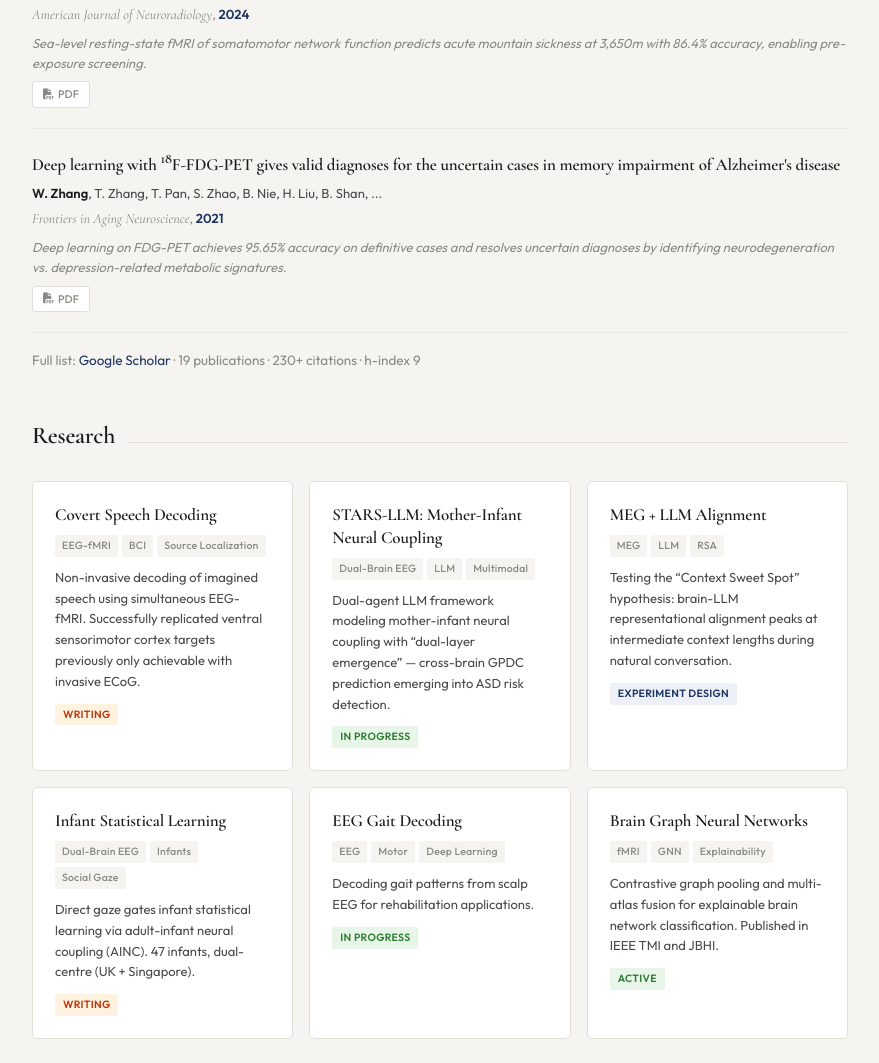
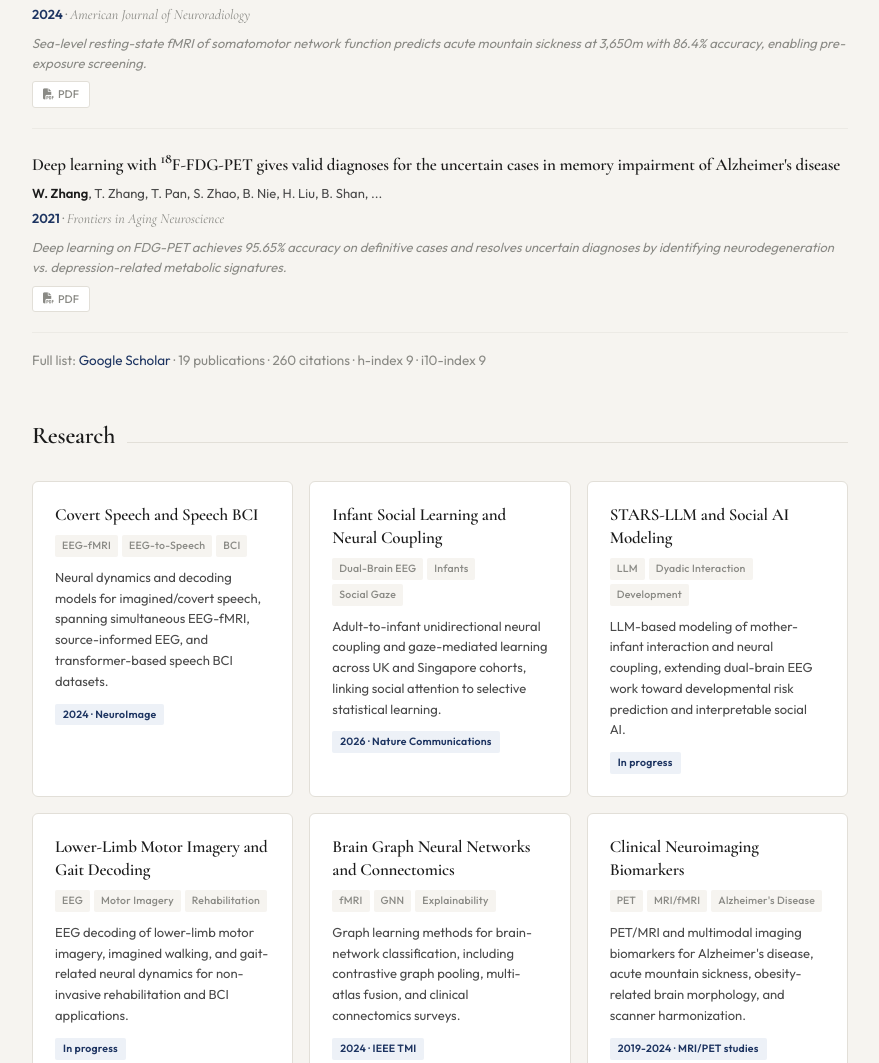
Before and after one commit to Wilson-WeiZhang/Wilson-WeiZhang.github.io, a plain HTML site: page index.html in a window 1280 px wide. Shown: the part 1309-2372 px from the top of the page, without its empty margins (200-1079 px from the left). Drawn offline with nearby package versions, Linux system fonts and the light colour scheme.

Commit message:
Update research themes

```diff
--- a/index.html
+++ b/index.html
@@ -347,6 +347,17 @@
         .st-active { background: #E8F5E9; color: #2E7D32; }
         .st-writing { background: #FFF3E0; color: #BF360C; }
         .st-design { background: var(--accent-light); color: var(--accent); }
+        .r-paper {
+            display: inline-block;
+            margin-top: 12px;
+            font-size: 10.5px;
+            font-weight: 600;
+            padding: 2px 8px;
+            border-radius: 2px;
+            letter-spacing: 0.02em;
+            background: var(--accent-light);
+            color: var(--accent);
+        }
 
         /* ── EDUCATION ── */
         .edu-list { list-style: none; }
@@ -548,7 +559,7 @@
     <div class="feat-pub">
         <div class="pub-title">Adult-to-infant unidirectional neural coupling mediates selective social learning in infants from the UK and Singapore</div>
         <div class="pub-meta"><span class="me">W. Zhang</span>, K. Clackson, S. Georgieva, L. Santamaria, V. Reindl, V. Noreika, N. Darby, V. Valsd&oacute;ttir, P. Santhanakrishnan, V. Leong*</div>
-        <div class="pub-venue"><em>Nature Communications</em>, <span class="yr">2026</span> &middot; in press</div>
+        <div class="pub-venue"><span class="yr">2026</span> &middot; <em>Nature Communications</em> &middot; in press</div>
         <div class="pub-blurb">Unidirectional adult-to-infant neural coupling, modulated by eye contact, mediates selective learning of artificial language in infants across UK and Singapore &mdash; a better predictor than infants&rsquo; own neural activity.</div>
         <div class="pub-badges">
             <a href="#"><i class="fas fa-file-pdf"></i> PDF</a>
@@ -558,18 +569,18 @@
     <div class="feat-pub">
         <div class="pub-title">Revealing the spatiotemporal brain dynamics of covert speech compared with overt speech: A simultaneous EEG-fMRI study</div>
         <div class="pub-meta"><span class="me">W. Zhang</span>, M. Jiang, K.A.C. Teo, R. Bhuvanakantham, L.G. Fong, W.K.J. Sim, ...</div>
-        <div class="pub-venue"><em>NeuroImage</em>, <span class="yr">2024</span></div>
+        <div class="pub-venue"><span class="yr">2024</span> &middot; <em>NeuroImage</em></div>
         <div class="pub-blurb">Simultaneous EEG-fMRI reveals covert speech activates left putamen earlier than overt speech, with weaker connectivity to speech regions &mdash; offering mechanistic insights for BCI speech applications.</div>
         <div class="pub-badges">
             <a href="#"><i class="fas fa-file-pdf"></i> PDF</a>
-            <a href="https://doi.org/10.1016/j.neuroimage.2024.120611" target="_blank"><i class="fas fa-link"></i> DOI</a>
+            <a href="https://doi.org/10.1016/j.neuroimage.2024.120629" target="_blank"><i class="fas fa-link"></i> DOI</a>
         </div>
     </div>
 
     <div class="feat-pub">
         <div class="pub-title">Contrastive Graph Pooling for Explainable Classification of Brain Networks</div>
         <div class="pub-meta">J. Xu, Q. Bian, X. Li, A. Zhang, Y. Ke, M. Qiao, <span class="me">W. Zhang</span>, W.K.J. Sim, B. Guly&aacute;s</div>
-        <div class="pub-venue"><em>IEEE Transactions on Medical Imaging</em>, <span class="yr">2024</span></div>
+        <div class="pub-venue"><span class="yr">2024</span> &middot; <em>IEEE Transactions on Medical Imaging</em></div>
         <div class="pub-blurb">ContrastPool combines contrastive dual-attention with differentiable graph pooling for fMRI-based brain network classification, with extracted patterns aligning with established neuroscience knowledge.</div>
         <div class="pub-badges">
             <a href="#"><i class="fas fa-file-pdf"></i> PDF</a>
@@ -579,7 +590,7 @@
     <div class="feat-pub">
         <div class="pub-title">Investigating sea-level brain predictors for acute mountain sickness: A multimodal MRI study</div>
         <div class="pub-meta"><span class="me">W. Zhang</span>, J. Feng, W. Liu, S. Zhang, X. Yu, J. Liu, B. Shan, L. Ma</div>
-        <div class="pub-venue"><em>American Journal of Neuroradiology</em>, <span class="yr">2024</span></div>
+        <div class="pub-venue"><span class="yr">2024</span> &middot; <em>American Journal of Neuroradiology</em></div>
         <div class="pub-blurb">Sea-level resting-state fMRI of somatomotor network function predicts acute mountain sickness at 3,650m with 86.4% accuracy, enabling pre-exposure screening.</div>
         <div class="pub-badges">
             <a href="#"><i class="fas fa-file-pdf"></i> PDF</a>
@@ -589,7 +600,7 @@
     <div class="feat-pub">
         <div class="pub-title">Deep learning with <sup>18</sup>F-FDG-PET gives valid diagnoses for the uncertain cases in memory impairment of Alzheimer's disease</div>
         <div class="pub-meta"><span class="me">W. Zhang</span>, T. Zhang, T. Pan, S. Zhao, B. Nie, H. Liu, B. Shan, ...</div>
-        <div class="pub-venue"><em>Frontiers in Aging Neuroscience</em>, <span class="yr">2021</span></div>
+        <div class="pub-venue"><span class="yr">2021</span> &middot; <em>Frontiers in Aging Neuroscience</em></div>
         <div class="pub-blurb">Deep learning on FDG-PET achieves 95.65% accuracy on definitive cases and resolves uncertain diagnoses by identifying neurodegeneration vs. depression-related metabolic signatures.</div>
         <div class="pub-badges">
             <a href="#"><i class="fas fa-file-pdf"></i> PDF</a>
@@ -598,7 +609,7 @@
 
     <p class="pub-summary">
         Full list: <a href="https://scholar.google.com/citations?user=Kqc41x4AAAAJ" target="_blank">Google Scholar</a>
-        &middot; 19 publications &middot; 230+ citations &middot; h-index 9
+        &middot; 19 publications &middot; 260 citations &middot; h-index 9 &middot; i10-index 9
     </p>
 </section>
 
@@ -606,40 +617,40 @@
     <div class="sec-head"><h2>Research</h2></div>
     <div class="research-grid">
         <div class="r-card">
-            <h3>Covert Speech Decoding</h3>
-            <div class="r-tags"><span>EEG-fMRI</span><span>BCI</span><span>Source Localization</span></div>
-            <p>Non-invasive decoding of imagined speech using simultaneous EEG-fMRI. Successfully replicated ventral sensorimotor cortex targets previously only achievable with invasive ECoG.</p>
-            <span class="r-status st-writing">Writing</span>
+            <h3>Covert Speech and Speech BCI</h3>
+            <div class="r-tags"><span>EEG-fMRI</span><span>EEG-to-Speech</span><span>BCI</span></div>
+            <p>Neural dynamics and decoding models for imagined/covert speech, spanning simultaneous EEG-fMRI, source-informed EEG, and transformer-based speech BCI datasets.</p>
+            <span class="r-paper">2024 &middot; NeuroImage</span>
         </div>
         <div class="r-card">
-            <h3>STARS-LLM: Mother-Infant Neural Coupling</h3>
-            <div class="r-tags"><span>Dual-Brain EEG</span><span>LLM</span><span>Multimodal</span></div>
-            <p>Dual-agent LLM framework modeling mother-infant neural coupling with &ldquo;dual-layer emergence&rdquo; &mdash; cross-brain GPDC prediction emerging into ASD risk detection.</p>
-            <span class="r-status st-active">In Progress</span>
+            <h3>Infant Social Learning and Neural Coupling</h3>
+            <div class="r-tags"><span>Dual-Brain EEG</span><span>Infants</span><span>Social Gaze</span></div>
+            <p>Adult-to-infant unidirectional neural coupling and gaze-mediated learning across UK and Singapore cohorts, linking social attention to selective statistical learning.</p>
+            <span class="r-paper">2026 &middot; Nature Communications</span>
         </div>
         <div class="r-card">
-            <h3>MEG + LLM Alignment</h3>
-            <div class="r-tags"><span>MEG</span><span>LLM</span><span>RSA</span></div>
-            <p>Testing the &ldquo;Context Sweet Spot&rdquo; hypothesis: brain-LLM representational alignment peaks at intermediate context lengths during natural conversation.</p>
-            <span class="r-status st-design">Experiment Design</span>
+            <h3>STARS-LLM and Social AI Modeling</h3>
+            <div class="r-tags"><span>LLM</span><span>Dyadic Interaction</span><span>Development</span></div>
+            <p>LLM-based modeling of mother-infant interaction and neural coupling, extending dual-brain EEG work toward developmental risk prediction and interpretable social AI.</p>
+            <span class="r-paper">In progress</span>
         </div>
         <div class="r-card">
-            <h3>Infant Statistical Learning</h3>
-            <div class="r-tags"><span>Dual-Brain EEG</span><span>Infants</span><span>Social Gaze</span></div>
-            <p>Direct gaze gates infant statistical learning via adult-infant neural coupling (AINC). 47 infants, dual-centre (UK + Singapore).</p>
-            <span class="r-status st-writing">Writing</span>
+            <h3>Lower-Limb Motor Imagery and Gait Decoding</h3>
+            <div class="r-tags"><span>EEG</span><span>Motor Imagery</span><span>Rehabilitation</span></div>
+            <p>EEG decoding of lower-limb motor imagery, imagined walking, and gait-related neural dynamics for non-invasive rehabilitation and BCI applications.</p>
+            <span class="r-paper">In progress</span>
         </div>
         <div class="r-card">
-            <h3>EEG Gait Decoding</h3>
-            <div class="r-tags"><span>EEG</span><span>Motor</span><span>Deep Learning</span></div>
-            <p>Decoding gait patterns from scalp EEG for rehabilitation applications.</p>
-            <span class="r-status st-active">In Progress</span>
+            <h3>Brain Graph Neural Networks and Connectomics</h3>
+            <div class="r-tags"><span>fMRI</span><span>GNN</span><span>Explainability</span></div>
+            <p>Graph learning methods for brain-network classification, including contrastive graph pooling, multi-atlas fusion, and clinical connectomics surveys.</p>
+            <span class="r-paper">2024 &middot; IEEE TMI</span>
         </div>
         <div class="r-card">
-            <h3>Brain Graph Neural Networks</h3>
-            <div class="r-tags"><span>fMRI</span><span>GNN</span><span>Explainability</span></div>
-            <p>Contrastive graph pooling and multi-atlas fusion for explainable brain network classification. Published in IEEE TMI and JBHI.</p>
-            <span class="r-status st-active">Active</span>
+            <h3>Clinical Neuroimaging Biomarkers</h3>
+            <div class="r-tags"><span>PET</span><span>MRI/fMRI</span><span>Alzheimer's Disease</span></div>
+            <p>PET/MRI and multimodal imaging biomarkers for Alzheimer's disease, acute mountain sickness, obesity-related brain morphology, and scanner harmonization.</p>
+            <span class="r-paper">2019-2024 &middot; MRI/PET studies</span>
         </div>
     </div>
 </section>
@@ -733,7 +744,7 @@
 </section>
 
 <footer>
-    &copy; 2026 Wei Zhang. Last updated April 2026.
+    &copy; 2026 Wei Zhang. Last updated June 2026.
 </footer>
 
 <script>
```
